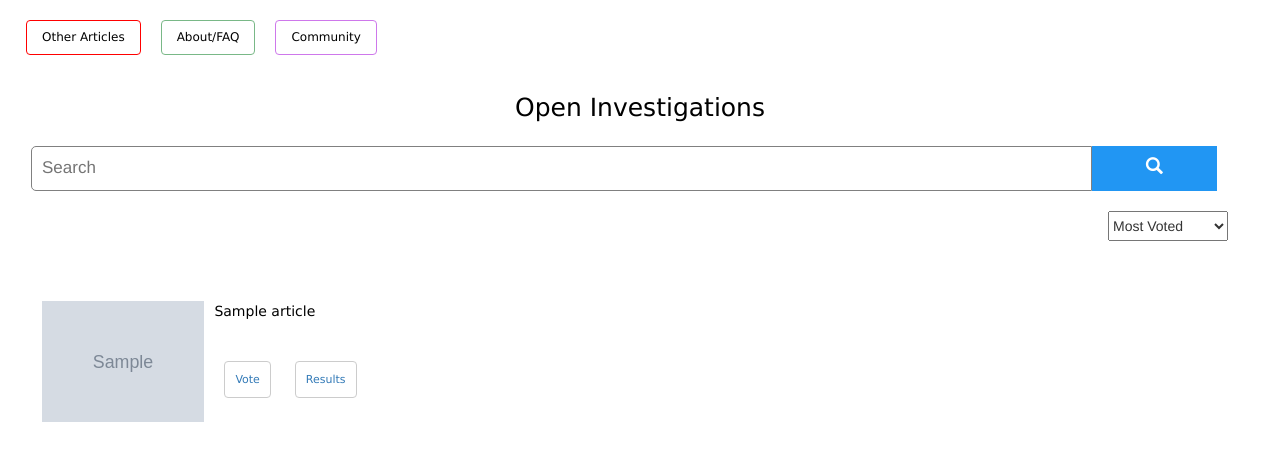
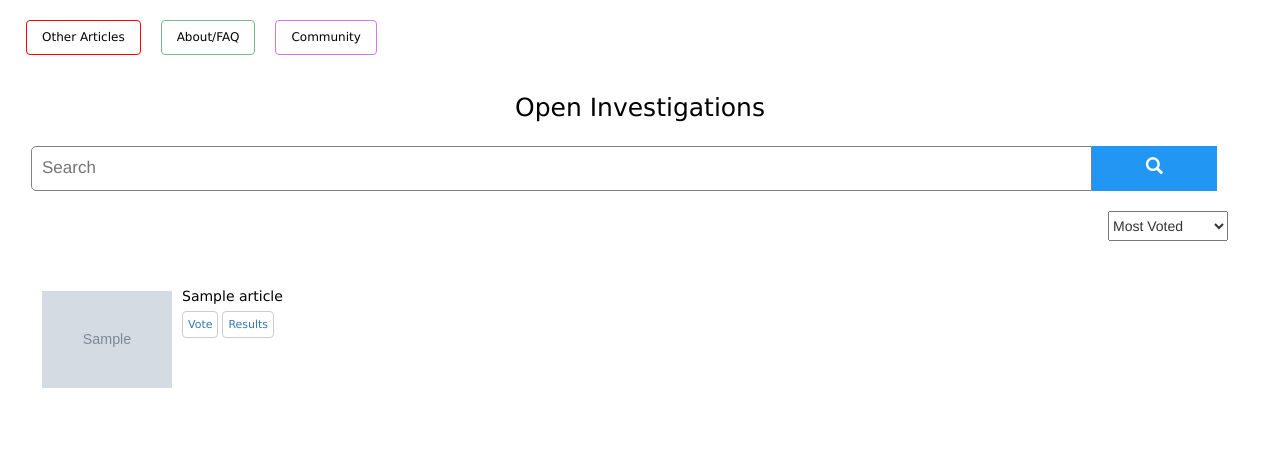
Before and after one commit to iestrauss/eb-flask-repo, a Flask app: page / in a window 1280 px wide. Shown: the top 461 px of the page. Run offline with Flask 2, Linux system fonts and the light colour scheme; tables that the repository leaves empty hold one stand-in row (values such as "Sample post"); grey boxes marked "Sample" are stand-in pictures; some libraries are stand-ins or nearby versions.

Commit message:
home page pictures now smaller, design updated

```diff
--- a/application_mar22.py
+++ b/application_mar22.py
@@ -243,6 +243,7 @@ def home():
                             total=home_data.count(), css_framework='bootstrap3')
 
     return render_template('home.html', home_data=home_data_for_render, pagination=pagination, query_param=q, sort_by=sort_by)
+
 
 
 ##############################################
--- a/static/styles/stylesheet.css
+++ b/static/styles/stylesheet.css
@@ -102,8 +102,8 @@ a   {
     text-align: center;
       border: 1px solid #ccc;
   border-radius: 4px;
-        margin: 10px;
-        padding: 10px;
+        margin: 0px;
+        padding: 5px;
 }
 
 .resultbox {
@@ -178,7 +178,7 @@ a   {
   position: relative;
   text-align: left;
     text-decoration: none;
-    padding: 10px;
+    padding: 5px;
 
 }
 
--- a/templates/home.html
+++ b/templates/home.html
@@ -81,28 +81,36 @@ form.search button:hover {
 	</form>
 	<br><br>
 	<br><br>
-
 	{% for dict_item in home_data %}
-	<br>
+	<div class="dict_item_div">
+	<p>
 	<!--{{ loop.index + pagination.skip }}-->
 	<!--<a href="results/{{ dict_item['id'] }}">-->
-		<div class="photo" style="width:15%;float:left;background-color: white;padding: 10px;">
-			{% if dict_item['image_url'] == '/placeholder.png' %}
-				<img src="{{ dict_item['image_url'] }}" width="100%">
-			{% else %}
-				<img src="{{ dict_item['image_url'] }}" width="100%">
-			{% endif %}
+		<div class="photo" style="float:left; background-color: white;padding: 10px;">
+<!--			{% if dict_item['image_url'] == '/placeholder.png' %}</div>-->
+<!--				<img src="{{ dict_item['image_url'] }}" width="130px">-->
+<!--			{% else %}-->
+<!--				<img src="{{ dict_item['image_url'] }}" width="130px">-->
+<!--			{% endif %}-->
+
+		<img src="{{ dict_item['image_url'] }}" width="130px">
+
 		</div>
-		<div class="hometitlesstyle">{{ dict_item['title'] }}</div>
+		<div class="hometitlesstyle";>{{ dict_item['title'] }}</div>
+		<div class="voteorresult"><a href="votefor/{{ dict_item['id'] }}">Vote</a></div>
+		<div class="voteorresult">
+			<a href="results/{{ dict_item['id'] }}">Results</a>
+<!--			Publication score: {{ score_percent }}%-->
+<!--			Votes:-->
+<!--			{% for choice in vote_choices %}-->
+<!--			{{ choice[4] }}-->
+<!--			{% endfor %}-->
+		</div>
+	</p>
+	</div>
 	<br>
-		<div class="voteorresult"><a href="votefor/{{ dict_item['id'] }}">Vote</a></div>
-		<div class="voteorresult"><a href="results/{{ dict_item['id'] }}">Results</a></div>
-
 	{% endfor %}
-	<br>
-
 	{{ pagination.links }}
-	</div>
 </div>
 </body>
 </html>
```
Also changed, not shown: static/placeholder.png.
